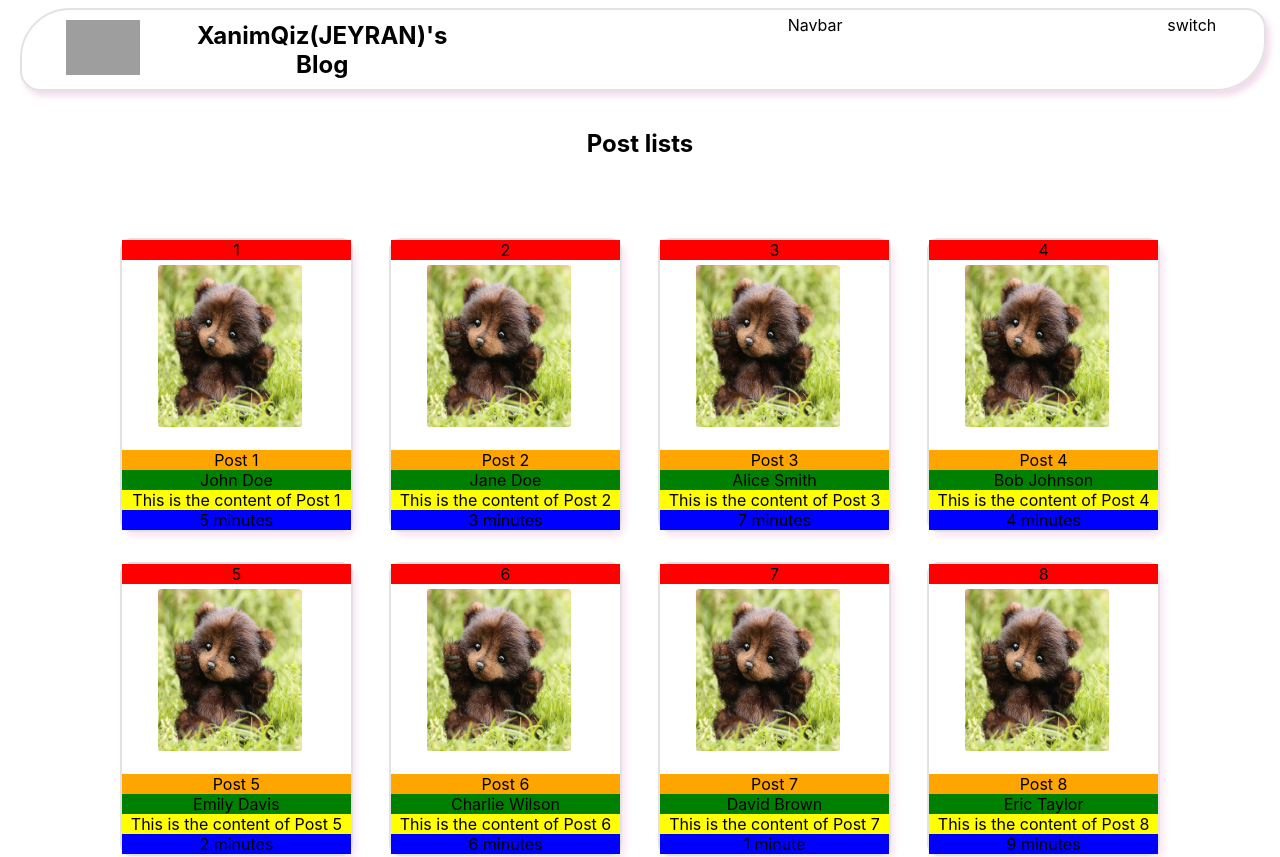
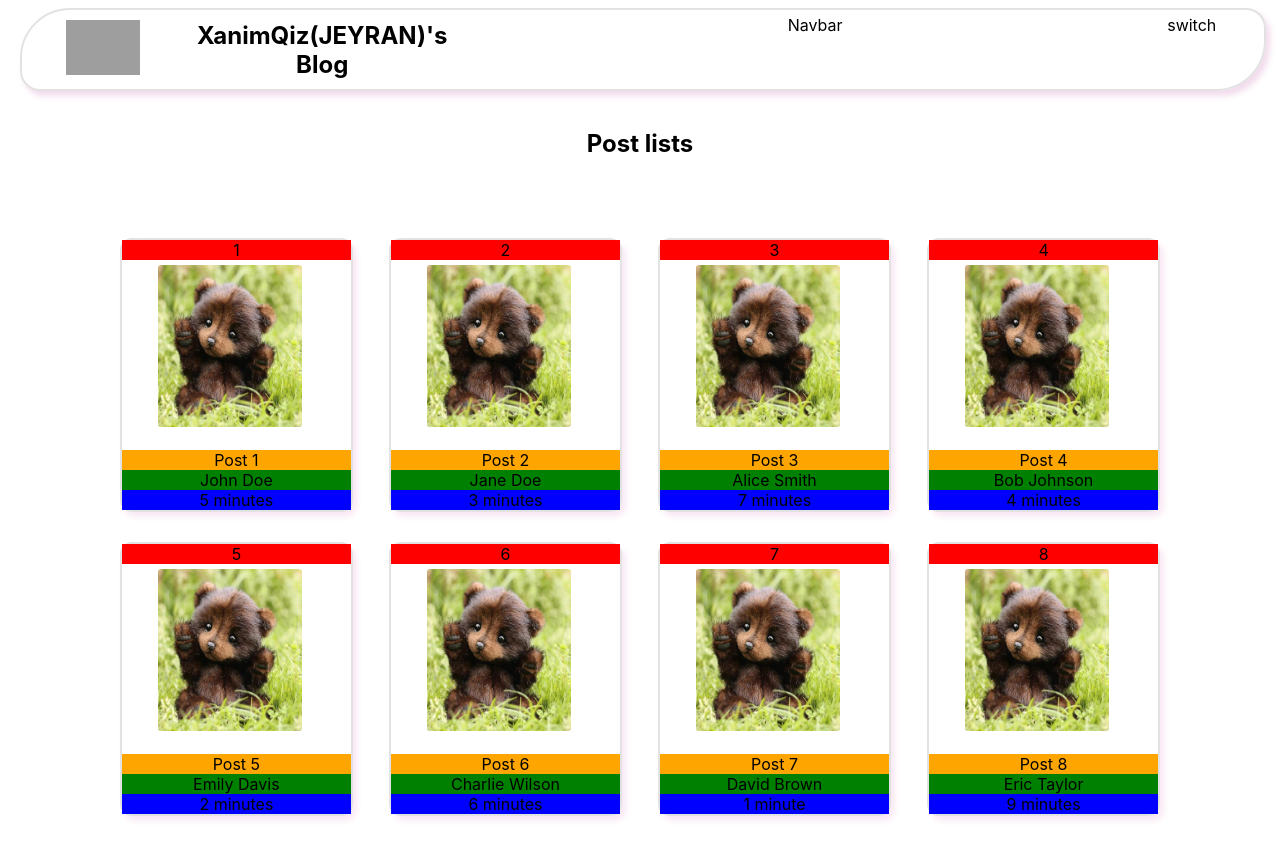
Before and after one commit to zahraRostami1999/blog-app, a React (Create React App) app: page / in a window 1280 px wide. Shown: the top 857 px of the page. Built offline with nearby package versions, Linux system fonts and the light colour scheme; grey boxes are pictures that could not be loaded.

Commit message:
delete content section from Post's sections

```diff
--- a/src/Components/post/Post.jsx
+++ b/src/Components/post/Post.jsx
@@ -10,7 +10,6 @@ function Post(props) {
       </div>
       <div className={styled.postTitle}>{props.content.title}</div>
       <div className={styled.postAuthor}>{props.content.author}</div>
-      <div className={styled.postContent}>{props.content.content}</div>
       <div className={styled.postTime}>{props.content.readingTime}</div>
     </div>
   );
```
